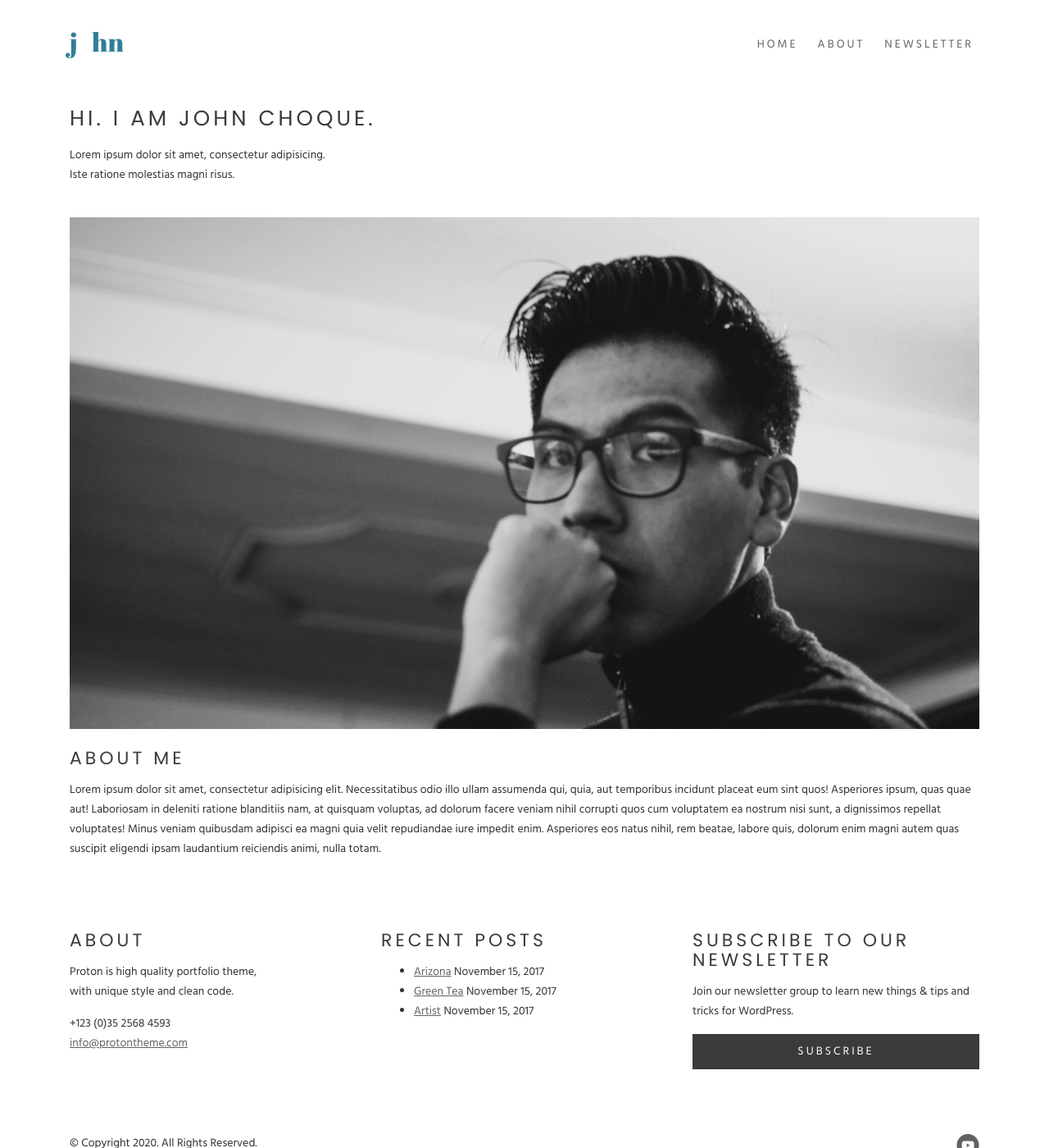
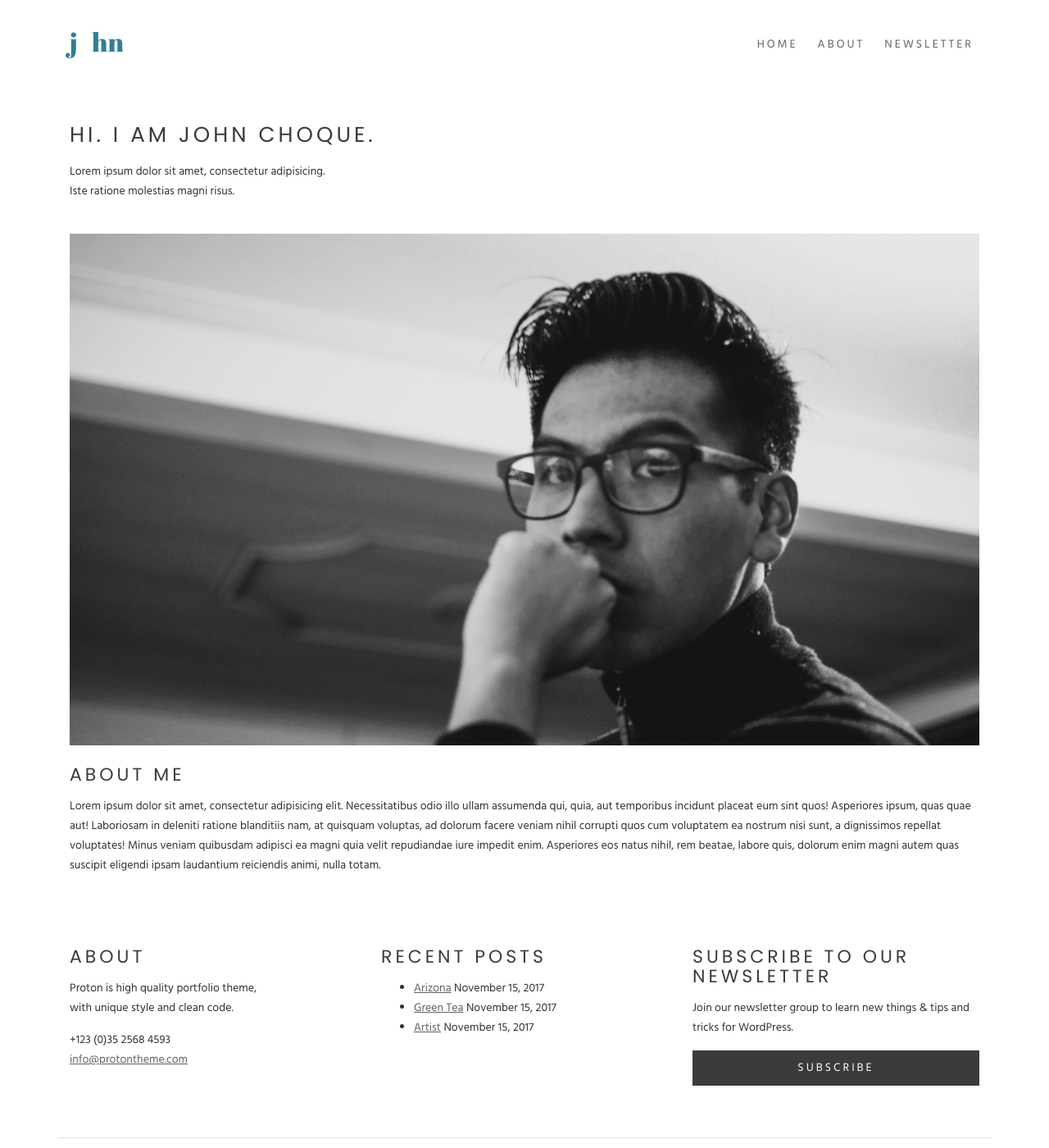
Before and after one commit to thethoughtfulmillennial/thethoughtfulmillennial.github.io, a Jekyll site: the page built from about2.html, in a window 1280 px wide and 1400 px high. Shown: the whole window at 82% size. Built offline with Jekyll 4.4.1, drawn with Linux system fonts in a browser that asks for light colours.

Commit message:
Updating styles.

```diff
--- a/_includes/footer2.html
+++ b/_includes/footer2.html
@@ -34,7 +34,7 @@
 				</div>
 			</div>
 		</div>
-		<div class="row py-3">
+		<div class="row py-3 border-top">
 			<div class="col-md-6 col-sm-6 col-xs-12">
 				<p>© Copyright 2020. All Rights Reserved.</p>
 			</div>
--- a/assets2/css/styles.css
+++ b/assets2/css/styles.css
@@ -1764,10 +1764,6 @@ a:hover.back-to-top {
 		margin-left: auto;
 	}
 	/* end of extra pages */
-
-	.ml-top-padding {
-		padding-top: 130px;
-	}
 }
 /* end of min-width width 768px */
 
@@ -2040,6 +2036,9 @@ a:hover.back-to-top {
 		margin-bottom: 0;
 	}
 	/* end of extra pages */
+	.ml-top-padding {
+		padding-top: 150px;
+	}
 }
 /* end of min-width width 992px */
 
```
